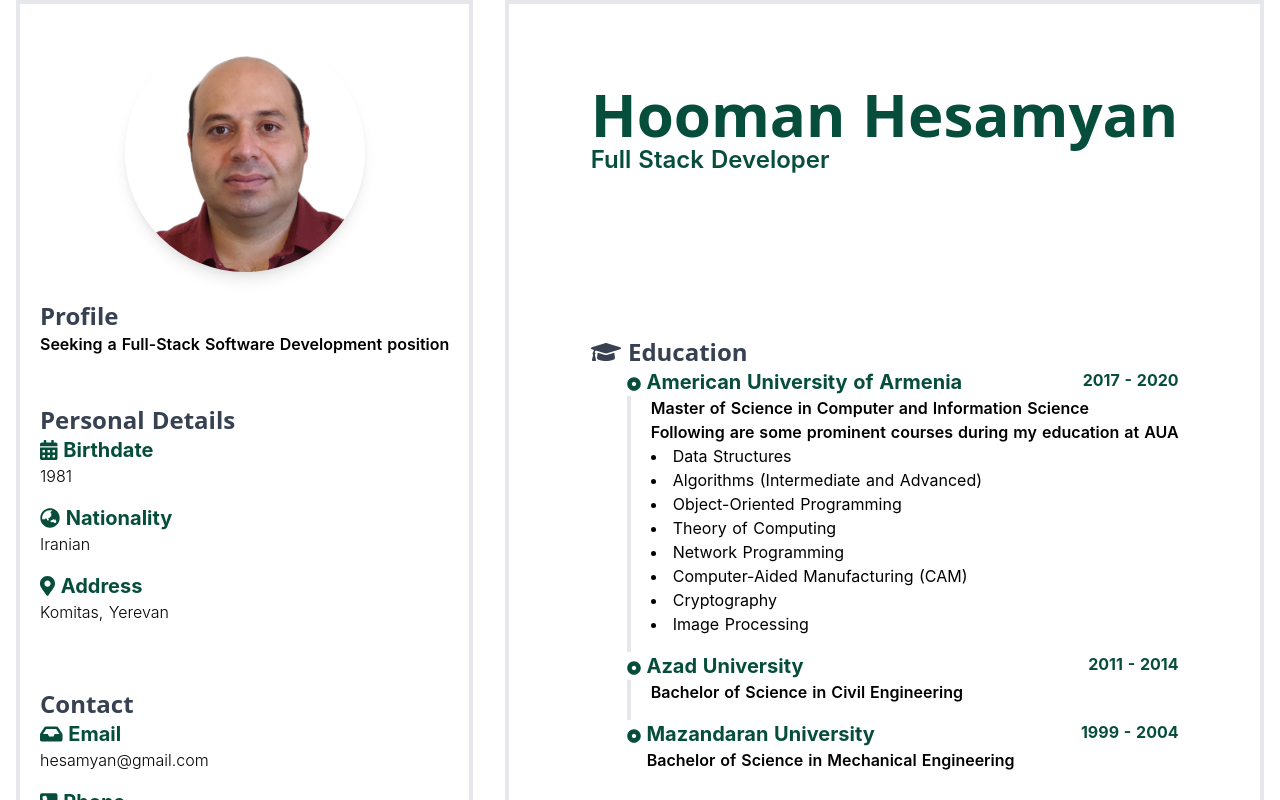
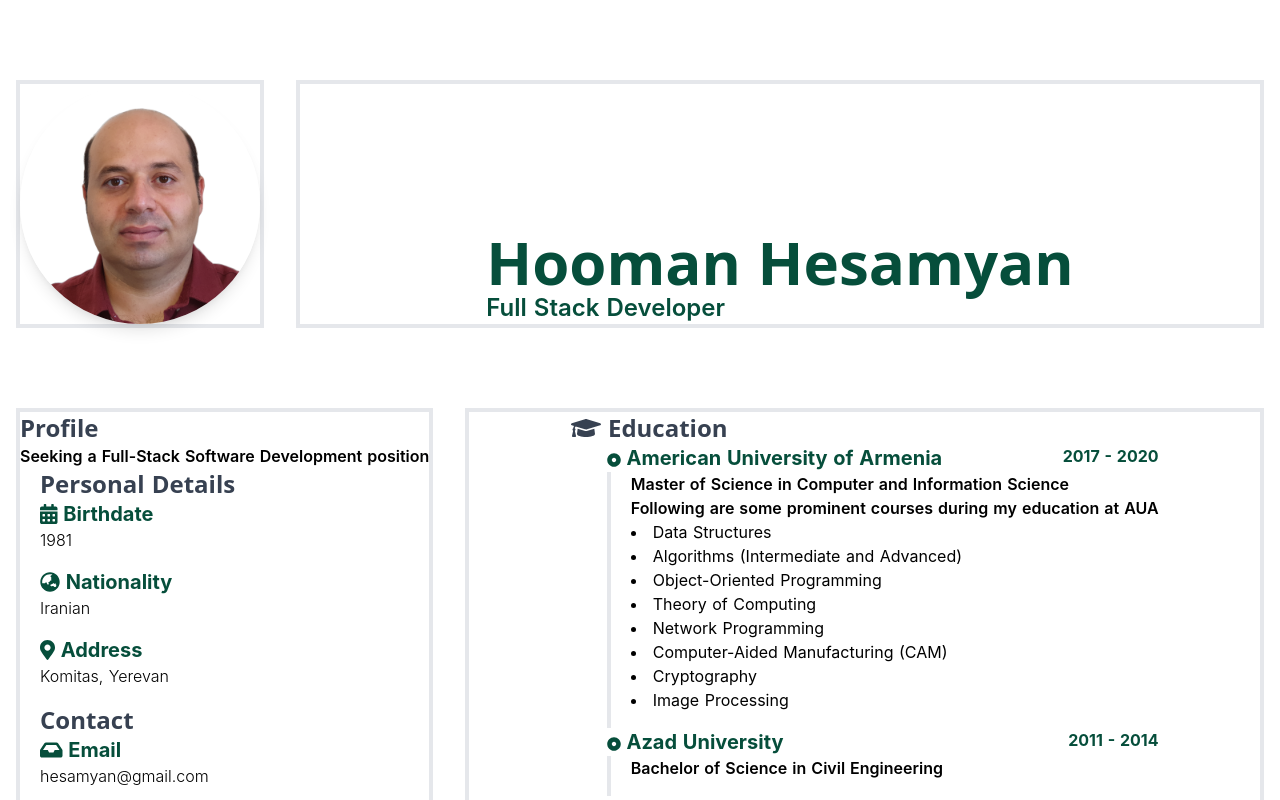
Before and after one commit to hooman734/cv-new, a Nuxt app: page / in a window 1280 px wide. Shown: the top 800 px of the page. Built offline with nearby package versions, Linux system fonts and the light colour scheme.

Commit message:
some progress

```diff
--- a/components/MainPanel.vue
+++ b/components/MainPanel.vue
@@ -1,9 +1,9 @@
 <template>
-  <div class="flex justify-center my-auto md:my-10 xl:my-20">
+  <div class="flex justify-center my-auto">
     <div class="flex-flex-col align-middle justify-center">
-      <p class="font-black text-6xl text-green-900 font-sans">Hooman Hesamyan</p>
-      <p class="font-semibold text-2xl text-green-900">Full Stack Developer</p>
-      <div class="mt-20 pt-20">
+
+
+      <div class="">
         <p class="font-bold text-gray-700 font-sans text-2xl">
           <font-awesome-icon icon="graduation-cap"/>
           Education
--- /dev/null
+++ b/components/Name.vue
@@ -0,0 +1,17 @@
+<template>
+  <div>
+    <p class="font-black text-6xl text-green-900 font-sans">Hooman Hesamyan</p>
+    <p class="font-semibold text-2xl text-green-900">Full Stack Developer</p>
+  </div>
+
+</template>
+
+<script>
+export default {
+  name: "Name"
+}
+</script>
+
+<style scoped>
+
+</style>
--- /dev/null
+++ b/components/Photo.vue
@@ -0,0 +1,18 @@
+<template>
+  <div class="image rounded-full h-60 w-60 flex items-center justify-center shadow-lg self-center p-6"></div>
+</template>
+
+<script>
+export default {
+  name: "Photo"
+}
+</script>
+
+<style scoped>
+.image {
+  background-image: url("../assets/hooman.png");
+  background-size: cover;
+  background-position: center;
+  background-repeat: no-repeat;
+}
+</style>
--- a/components/SidePanel.vue
+++ b/components/SidePanel.vue
@@ -1,44 +1,72 @@
 <template>
-  <div class="flex justify-center my-auto md:my-7">
+  <div class="flex justify-center my-auto">
     <div class="flex flex-col align-middle">
-      <div class="image rounded-full h-60 w-60 flex items-center justify-center shadow-lg self-center p-6"></div>
+      <!--      <div class="image rounded-full h-60 w-60 flex items-center justify-center shadow-lg self-center p-6"></div>-->
       <!--  -->
-      <div class="flex flex-col m-5 mt-7">
+      <div class="flex flex-col">
         <p class="font-bold text-gray-700 font-sans text-2xl">Profile</p>
         <p class="font-semibold">Seeking a Full-Stack Software Development position</p>
       </div>
       <!--  -->
-      <div class="flex flex-col m-5 mt-7">
+      <div class="ml-5">
+        <div class="flex flex-col">
           <p class="font-bold text-gray-700 font-sans text-2xl">Personal Details</p>
-        <p class="text-green-900 font-bold text-xl"><font-awesome-icon icon="calendar-alt"/> Birthdate</p>
+          <p class="text-green-900 font-bold text-xl">
+            <font-awesome-icon icon="calendar-alt"/>
+            Birthdate
+          </p>
           <p class="font-light mb-4">1981</p>
-        <p class="text-green-900 font-bold text-xl"><font-awesome-icon icon="globe-asia"/> Nationality</p>
+          <p class="text-green-900 font-bold text-xl">
+            <font-awesome-icon icon="globe-asia"/>
+            Nationality
+          </p>
           <p class="font-light mb-4">Iranian</p>
-        <p class="text-green-900 font-bold text-xl"><font-awesome-icon icon="map-marker-alt"/> Address</p>
+          <p class="text-green-900 font-bold text-xl">
+            <font-awesome-icon icon="map-marker-alt"/>
+            Address
+          </p>
           <p class="font-light mb-4">Komitas, Yerevan</p>
         </div>
-      <!--  -->
-      <div class="flex flex-col m-5 mt-7">
+<!--        -->
+        <div class="flex flex-col">
           <p class="font-bold text-gray-700 font-sans text-2xl">Contact</p>
-        <p class="text-green-900 font-bold text-xl"><font-awesome-icon icon="inbox"/> Email</p>
+          <p class="text-green-900 font-bold text-xl">
+            <font-awesome-icon icon="inbox"/>
+            Email
+          </p>
           <p class="font-light mb-4">hesamyan@gmail.com</p>
-        <p class="text-green-900 font-bold text-xl"><font-awesome-icon icon="phone-square-alt"/> Phone</p>
+          <p class="text-green-900 font-bold text-xl">
+            <font-awesome-icon icon="phone-square-alt"/>
+            Phone
+          </p>
           <p class="font-light mb-4">+374-77-281-774</p>
         </div>
-      <!--  -->
-      <div class="flex flex-col m-5 mt-7">
+
+        <div class="flex flex-col">
           <p class="font-bold text-gray-700 font-sans text-2xl">Links</p>
-        <p class="text-green-900 font-bold text-xl"><font-awesome-icon icon="link"/> Linkedin</p>
+          <p class="text-green-900 font-bold text-xl">
+            <font-awesome-icon icon="link"/>
+            Linkedin
+          </p>
           <a target="_blank" href="https://www.linkedin.com/in/hesamyan/">
             <p class="font-light mb-4">linkedin.com/in/hesamyan</p>
           </a>
 
-        <p class="text-green-900 font-bold text-xl"><font-awesome-icon icon="link"/> Github</p>
+          <p class="text-green-900 font-bold text-xl">
+            <font-awesome-icon icon="link"/>
+            Github
+          </p>
           <a target="_blank" href="https://github.com/hooman734/">
             <p class="font-light mb-4">github.com/hooman734</p>
           </a>
 
         </div>
+      </div>
+
+      <!--  -->
+
+      <!--  -->
+
       <!-- -->
 
 
@@ -50,7 +78,14 @@
 <script>
 import Vue from 'vue'
 import {library} from '@fortawesome/fontawesome-svg-core'
-import {faInbox, faGlobeAsia, faMapMarkerAlt, faCalendarAlt, faPhoneSquareAlt, faLink} from '@fortawesome/free-solid-svg-icons'
+import {
+  faInbox,
+  faGlobeAsia,
+  faMapMarkerAlt,
+  faCalendarAlt,
+  faPhoneSquareAlt,
+  faLink
+} from '@fortawesome/free-solid-svg-icons'
 import {FontAwesomeIcon} from '@fortawesome/vue-fontawesome'
 
 library.add(faInbox, faGlobeAsia, faMapMarkerAlt, faCalendarAlt, faPhoneSquareAlt, faLink)
--- a/pages/index.vue
+++ b/pages/index.vue
@@ -1,6 +1,15 @@
 <template>
   <div class="container mx-auto my-auto">
-    <div class="flex flex-row flex-wrap justify-items-center">
+    <div class="flex flex-row flex-wrap justify-items-center mt-6 md:mt-20">
+      <div class="flex-initial mx-4 border-4 ">
+        <photo></photo>
+      </div>
+      <div class="flex flex-1 mx-4 border-4 justify-center">
+        <name class="self-end"></name>
+      </div>
+    </div>
+<!--    -->
+    <div class="flex flex-row flex-wrap justify-items-center mt-6 md:mt-20">
       <div class="flex-initial mx-4 border-4 ">
         <side-panel></side-panel>
       </div>
```
Lines whose indentation alone changed are shown as unchanged.
